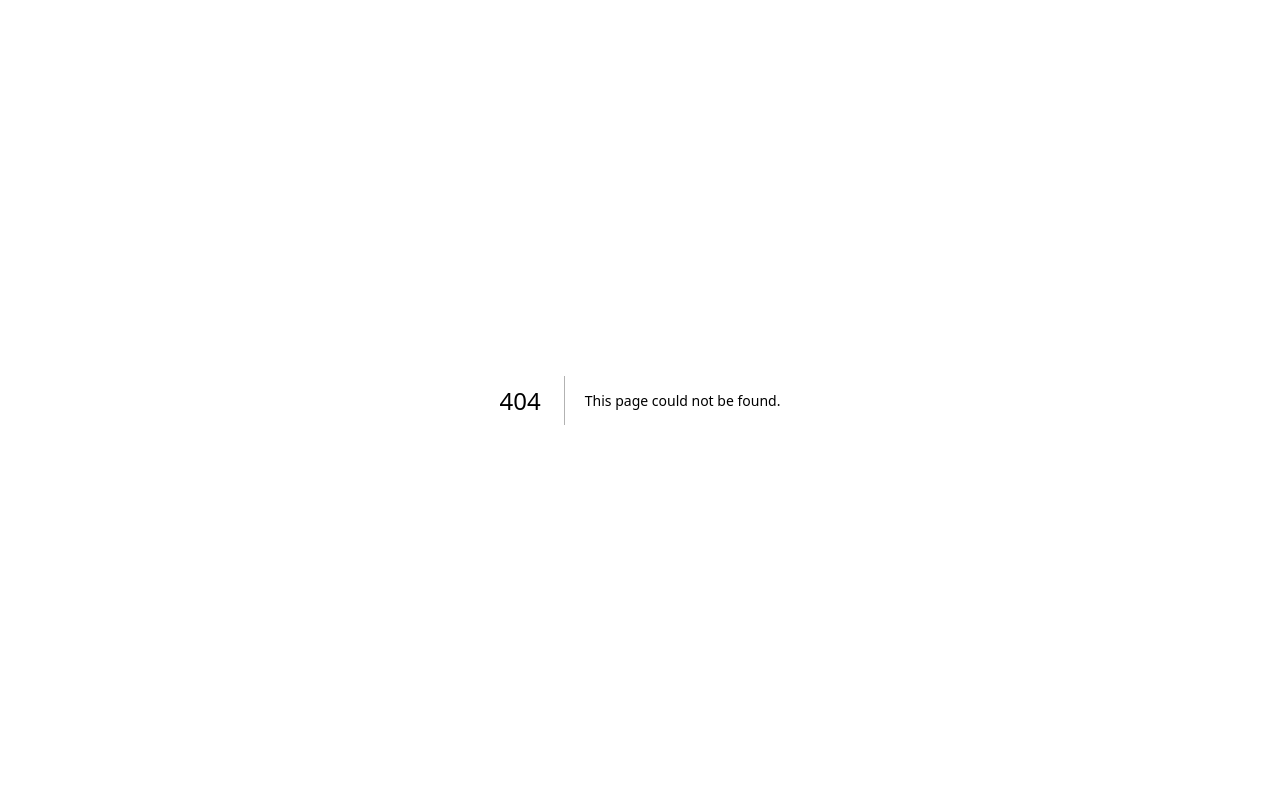
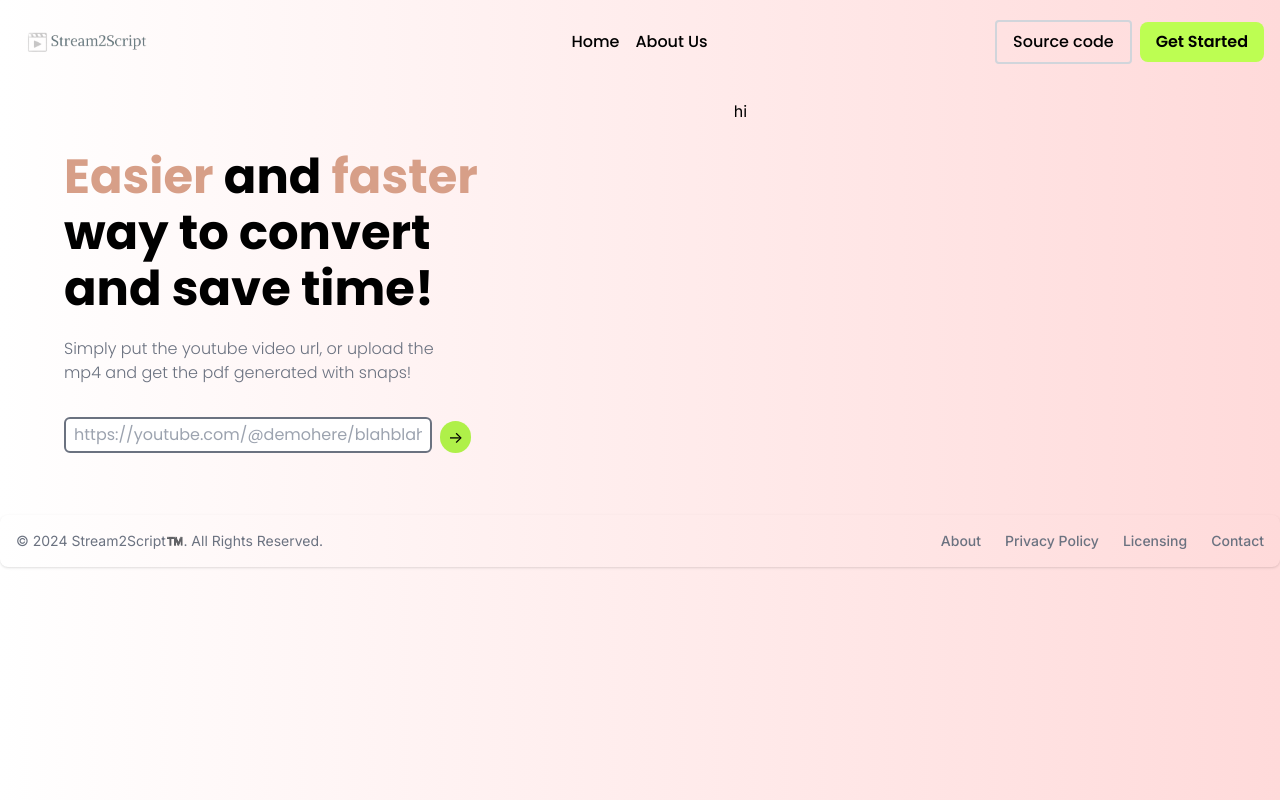
Before and after one commit to 0Armaan025/stream2script, a Next.js app: page /convert in a window 1280 px wide. Before the commit this address had no page. Built offline with nearby package versions, Linux system fonts and the light colour scheme.

Commit message:
made a bit of convert page

```diff
--- /dev/null
+++ b/src/app/convert/page.tsx
@@ -0,0 +1,73 @@
+import Footer from "@/components/footer/Footer";
+import Navbar from "@/components/navbar/Navbar";
+import React from "react";
+import "./convertpage.css";
+
+type Props = {};
+
+const ConvertPage = (props: Props) => {
+  return (
+    <>
+      <Navbar />
+      <div className="convertPage">
+        <div className="flex flex-row justify-start items-center">
+          <div className="flex flex-col justify-center items-start ml-16 mt-8">
+            <h3
+              className="font-bold text-5xl mt-2"
+              style={{ fontFamily: "Poppins" }}
+            >
+              <span style={{ color: "#d79f88", fontFamily: "Poppins" }}>
+                Easier
+              </span>{" "}
+              and{" "}
+              <span style={{ color: "#d79f88", fontFamily: "Poppins" }}>
+                faster
+              </span>
+            </h3>
+            <h3
+              className="font-bold text-5xl mt-2"
+              style={{ fontFamily: "Poppins" }}
+            >
+              way to convert
+            </h3>
+            <h3
+              className="font-bold text-5xl mt-2"
+              style={{ fontFamily: "Poppins" }}
+            >
+              and save time!
+            </h3>
+            <br />
+            <h4
+              className="w-96 mb-4 font-light text-gray-500"
+              style={{ fontFamily: "Poppins" }}
+            >
+              Simply put the youtube video url, or upload the mp4 and get the
+              pdf generated with snaps!
+            </h4>
+            <div className="flex flex-row">
+              <input
+                type="text"
+                className="mb-8 mt-4 px-2 py-1 rounded-md w-[23rem] border-2 border-gray-500"
+                style={{ fontFamily: "Poppins" }}
+                placeholder="https://youtube.com/@demohere/blahblah/blah"
+              />
+              <input
+                type="button"
+                value="->"
+                className="mt-5 px-2 ml-2 rounded-full cursor-pointer transition-all hover:bg-[#86c029] bg-[#aff049] h-8 "
+              />
+            </div>
+          </div>
+          <div className="flex flex-col justify-center items-center ml-64">
+            <div className="uploadFileBoxContainer h-[50vh] w-[50vh] mt-4  mb-4">
+              hi
+            </div>
+          </div>
+        </div>
+      </div>
+      <Footer />
+    </>
+  );
+};
+
+export default ConvertPage;
--- a/src/app/page.tsx
+++ b/src/app/page.tsx
@@ -1,6 +1,6 @@
 import Image from "next/image";
 import './globals.css';
-import HomePage from "./home/HomePage";
+import HomePage from "../home/HomePage";
 
 
 export default function Home() {
--- /dev/null
+++ b/src/components/footer/Footer.tsx
@@ -0,0 +1,43 @@
+import React from "react";
+
+const Footer = () => {
+  return (
+    <>
+      <footer className=" rounded-lg shadow ">
+        <div className="w-full max-w-screen-xl p-4 md:flex md:items-center md:justify-between">
+          <span className="text-sm text-gray-500 sm:text-center dark:text-gray-400">
+            © 2024{" "}
+            <a href="https://flowbite.com/" className="hover:underline">
+              Stream2Script™️
+            </a>
+            . All Rights Reserved.
+          </span>
+          <ul className="flex flex-wrap items-center mt-3 text-sm font-medium text-gray-500 dark:text-gray-400 sm:mt-0">
+            <li>
+              <a href="#" className="hover:underline me-4 md:me-6">
+                About
+              </a>
+            </li>
+            <li>
+              <a href="#" className="hover:underline me-4 md:me-6">
+                Privacy Policy
+              </a>
+            </li>
+            <li>
+              <a href="#" className="hover:underline me-4 md:me-6">
+                Licensing
+              </a>
+            </li>
+            <li>
+              <a href="#" className="hover:underline">
+                Contact
+              </a>
+            </li>
+          </ul>
+        </div>
+      </footer>
+    </>
+  );
+};
+
+export default Footer;
```
Also changed, not shown: src/landing/LandingPage.tsx (+13 -5 lines), src/landing/landingpage.css (+25 -0 lines), public/inputoutput.png (added), src/app/convert/convertpage.css (added), src/home/HomePage.tsx (renamed from src/app/home/HomePage.tsx), src/home/homepage.css (added).
